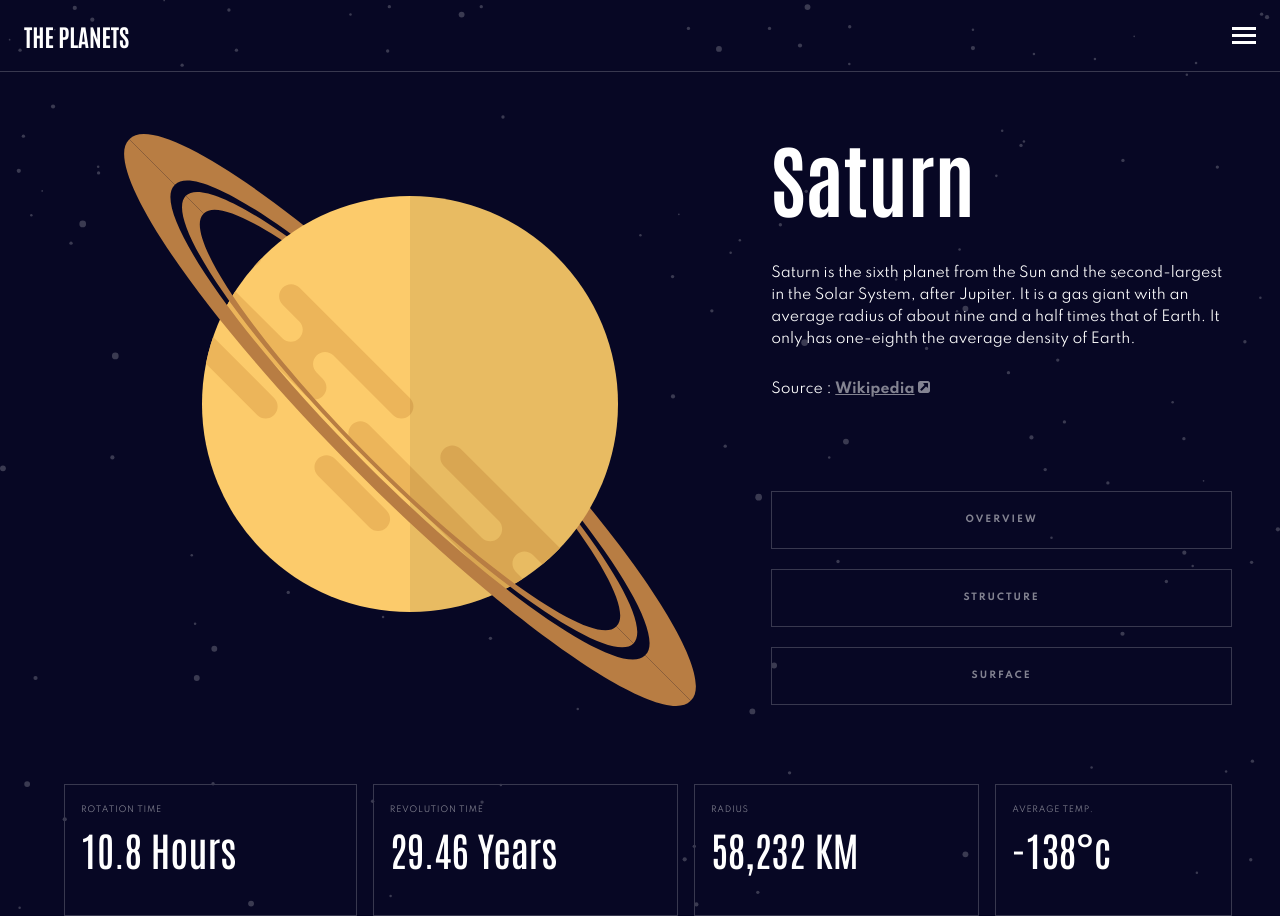
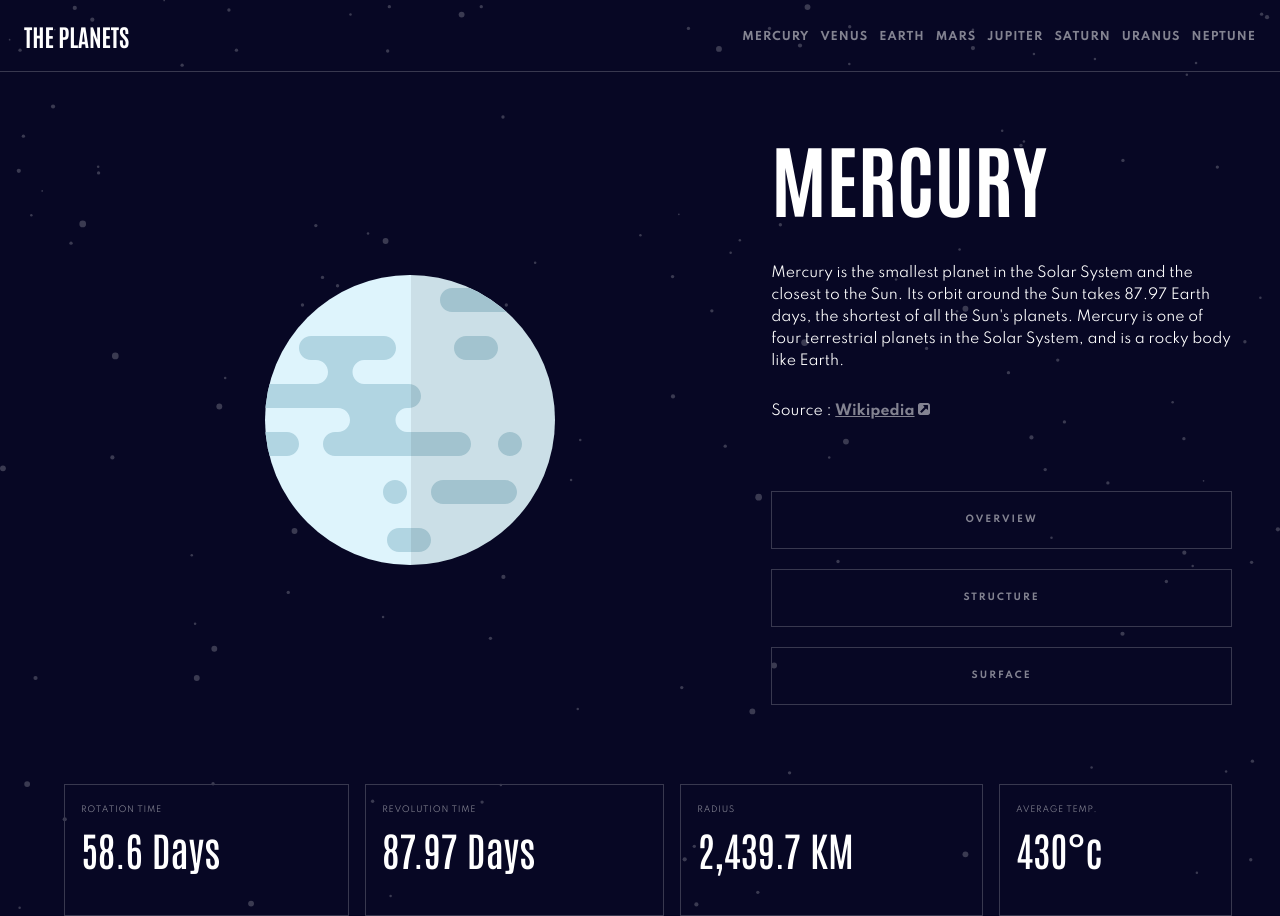
Before and after one commit to TerrenceArceo/planets-fact-site, a React (Create React App) app: page / in a window 1280 px wide. Built offline with nearby package versions, Linux system fonts and the light colour scheme.

Commit message:
added Link from react-router and added navigations and style for all devices

```diff
--- a/src/App.js
+++ b/src/App.js
@@ -62,7 +62,35 @@ function App() {
       <Routes>
         <Route
           path="/"
-          element={ <Mercury>{body(5)}</Mercury> }
+          element={ <Mercury>{body(0)}</Mercury> }
+        />
+        <Route
+          path="/Venus"
+          element={ <Venus>{body(1)}</Venus> }
+        />
+        <Route
+          path="/Earth"
+          element={ <Earth>{body(2)}</Earth> }
+        />
+        <Route
+          path="/Mars"
+          element={ <Mars>{body(3)}</Mars> }
+        />
+        <Route
+          path="/Jupiter"
+          element={ <Jupiter>{body(4)}</Jupiter> }
+        />
+        <Route
+          path="/Saturn"
+          element={ <Saturn>{body(5)}</Saturn> }
+        />
+        <Route
+          path="/Uranus"
+          element={ <Uranus>{body(6)}</Uranus> }
+        />
+        <Route
+          path="/Neptune"
+          element={ <Neptune>{body(7)}</Neptune> }
         />
       </Routes>
 
@@ -72,8 +100,3 @@ function App() {
 }
 
 export default App;
-
-
-// we will try to use props.children and we will only have one body.
-// and then to avoid repetition of code, we will create a single function that handles all of that, that takes in a parameter which is the index
-// so everytime we press a different planet, we will input the index of that planet and re-render the body.
--- a/src/MainComponents/Header.js
+++ b/src/MainComponents/Header.js
@@ -1,10 +1,24 @@
 // import hamburger from '/assets/icon-hamburger.svg'
+
+import { Link } from 'react-router-dom'
 
 export default function Header() {
     return (
         <nav className='header'>
             <h2>THE PLANETS</h2>
-            <img src="/assets/icon-hamburger.svg" alt='hamburger'/>
+            <div className="header-navigation">
+                <img src="/assets/icon-hamburger.svg" alt='hamburger' className="hamburger"/>
+                <div className="header-navigation-planets">
+                    <Link to="/">Mercury</Link>
+                    <Link to="Venus">Venus</Link>
+                    <Link to="Earth">Earth</Link>
+                    <Link to="Mars">Mars</Link>
+                    <Link to="Jupiter">Jupiter</Link>
+                    <Link to="Saturn">Saturn</Link>
+                    <Link to="Uranus">Uranus</Link>
+                    <Link to="Neptune">Neptune</Link>
+                </div>
+            </div>
         </nav>
     )
 }
--- a/src/style.css
+++ b/src/style.css
@@ -21,11 +21,9 @@ body {
     background-size: cover;
 }
 
-img {
-    max-width: 100%;
-}
+img { max-width: 100%;}
 
-h4, button, p {
+h4, button, p, a {
     font-family: 'Spartan', sans-serif;
 }
 
@@ -128,6 +126,7 @@ button {
 
 .title {
     font-size: 40px;
+    text-transform: uppercase;
 }
 
 .description {
@@ -135,6 +134,13 @@ button {
     line-height: 22px;
     font-weight: 400;
 }
+
+.header-navigation-planets {
+    display: none;
+}
+
+
+
 
 /* --------- */
 /* 480 and above tablet size query */
@@ -153,6 +159,11 @@ button {
         max-width: 1400px;
         width: 90%;
     }
+
+    .header {
+        flex-direction: column;
+    }
+
 
     .info {
         text-align: left;
@@ -196,6 +207,25 @@ button {
 
     .title { font-size: 48px;}
     .footer-info h3 { font-size: 24px;}
+    .hamburger { display: none; }
+
+    .header-navigation-planets {
+        text-transform: uppercase;
+        font-weight: 700;
+        font-size: 11px;
+        letter-spacing: 1px;
+        display: block;
+        padding-bottom: 1.5em;
+    }
+
+    .header-navigation-planets a {
+        text-decoration: none;
+        color: #838391;
+        margin-left: 1em;
+    }
+
+    .header-navigation-planets a:hover,
+    .header-navigation-planets a:focus { color: #fff;}
 }
 
 /* --------- */
@@ -211,6 +241,8 @@ button {
             "planet buttons"
             "footer footer";
     }
+
+    .header { flex-direction: row;}
 
     .info {
         display: flex;
@@ -239,4 +271,5 @@ button {
     }
     .description { font-size: 14px; }
     .footer-info h3 { font-size: 40px;}
+    .header-navigation-planets { padding-bottom: 0; }
 }
```
